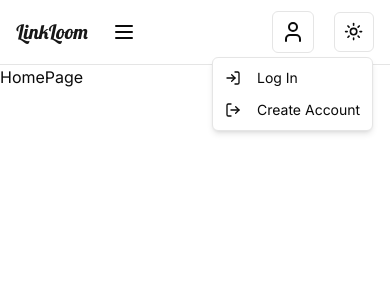
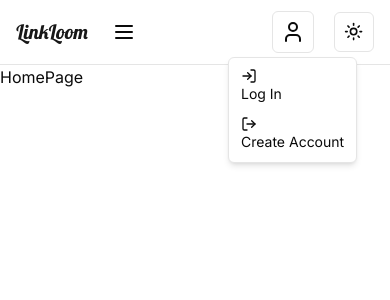
Before and after one commit to frshaad/linkloom, a Next.js app: page / in a window 390 px wide. Both pictures are taken after a click on the button 292 px from the left and 32 px from the top of the page. Shown: the top 300 px of the page. Built offline with nearby package versions, Linux system fonts and the light colour scheme.

Commit message:
add link to user button in header

```diff
--- a/components/header/userButton.tsx
+++ b/components/header/userButton.tsx
@@ -1,4 +1,5 @@
 import { LogIn, LogOut, User } from 'lucide-react';
+import Link from 'next/link';
 
 import {
   DropdownMenu,
@@ -13,8 +14,12 @@ export default function UserButton() {
   return (
     <>
       <div className="hidden items-center gap-2 sm:flex md:gap-3">
-        <Button variant="outline">Log In</Button>
-        <Button>Create Account</Button>
+        <Button variant="outline">
+          <Link href="/login">Log In</Link>
+        </Button>
+        <Button>
+          <Link href="/register">Create Account</Link>
+        </Button>
       </div>
       <div className="flex items-center gap-2 md:hidden md:gap-3">
         <DropdownMenu>
@@ -23,12 +28,16 @@ export default function UserButton() {
           </DropdownMenuTrigger>
           <DropdownMenuContent className="md:hidden">
             <DropdownMenuItem>
-              <LogIn className="mr-4" size={16} />
-              Log In
+              <Link href="/login">
+                <LogIn className="mr-4" size={16} />
+                Log In
+              </Link>
             </DropdownMenuItem>
             <DropdownMenuItem>
-              <LogOut className="mr-4" size={16} />
-              Create Account
+              <Link href="/register">
+                <LogOut className="mr-4" size={16} />
+                Create Account
+              </Link>
             </DropdownMenuItem>
           </DropdownMenuContent>
         </DropdownMenu>
```
